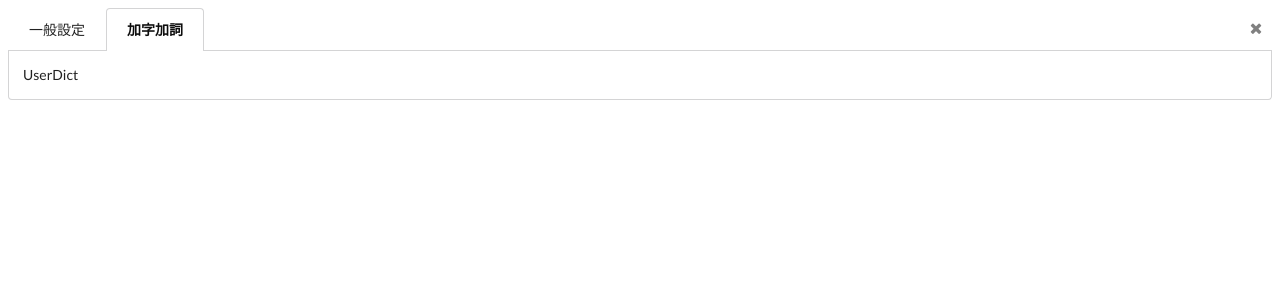
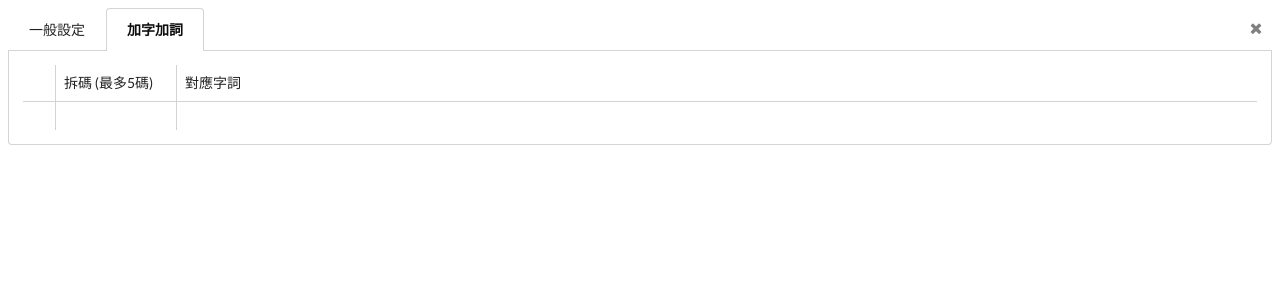
Before and after one commit to huybn5776/liu-online-ime, a React (Create React App) app: page /settings in a window 1280 px wide. Both pictures are taken after a click on the button "加字加詞". Shown: the top 300 px of the page. Built offline with nearby package versions, Linux system fonts and the light colour scheme.

Commit message:
feat: add userDict

```diff
--- a/src/components/SettingsPage/SettingsPage.tsx
+++ b/src/components/SettingsPage/SettingsPage.tsx
@@ -3,6 +3,7 @@ import React, { useState } from 'react';
 import { Link } from 'react-router-dom';
 
 import SettingTabContent from '../SettingTabContent/SettingTabContent';
+import UserDictSettings from '../UserDictSettings/UserDictSettings';
 import './SettingPage.scss';
 
 enum SettingTab {
@@ -23,7 +24,9 @@ const SettingsPage: React.FC = () => {
         </Link>
       </div>
       <SettingTabContent active={activeTab === SettingTab.general}>General</SettingTabContent>
-      <SettingTabContent active={activeTab === SettingTab.userDict}>UserDict</SettingTabContent>
+      <SettingTabContent active={activeTab === SettingTab.userDict}>
+        <UserDictSettings />
+      </SettingTabContent>
     </div>
   );
 
--- /dev/null
+++ b/src/components/UserDictSettings/UserDictSettings.scss
@@ -0,0 +1,39 @@
+.UserDictSettings {
+  display: grid;
+  grid-gap: 1px;
+  grid-template-columns: 32px 120px auto;
+  background-color: lightgray;
+}
+
+.user-dict-grid-header {
+  width: 100%;
+  height: 100%;
+  margin: 0;
+  padding: 8px;
+  background: white;
+}
+
+.user-dict-delete-button-container {
+  width: 100%;
+  height: 100%;
+  background-color: white;
+}
+
+.user-dict-delete-button {
+  width: 100%;
+  height: 100%;
+  margin: auto;
+  color: gray;
+  background-color: transparent;
+  border: 0;
+  cursor: pointer;
+
+  &:hover {
+    color: black;
+  }
+}
+
+.user-dict-input {
+  padding: 6px 8px;
+  border: 0;
+}
--- /dev/null
+++ b/src/components/UserDictSettings/UserDictSettings.tsx
@@ -0,0 +1,146 @@
+import React, { useEffect, useRef, useState } from 'react';
+
+import * as R from 'ramda';
+
+import { CharMapping } from '../../interfaces/char-mapping';
+import { getUserDictFromLocalStorage, saveUserDictToLocalStorage } from '../../services/char-mapping-service';
+import './UserDictSettings.scss';
+import { getCounter } from '../../utils/counter-utils';
+
+interface ColDefine<T> {
+  field: keyof T;
+}
+
+const UserDictSettings: React.FC = () => {
+  const [nextId] = useState(() => getCounter(0).next);
+
+  const [userDict, setUserDict] = useState<CharMapping[]>(() => {
+    return R.pipe(
+      getUserDictFromLocalStorage,
+      R.defaultTo([]),
+      R.append({ code: '', char: '' } as CharMapping),
+      R.map(({ char, code }) => ({ id: nextId(), char, code })),
+    )();
+  });
+  const [focusIndex, setFocusIndex] = useState(-1);
+
+  const inputRefList = useRef<(HTMLInputElement | null)[]>([]);
+
+  useEffect(() => {
+    saveUserDictToLocalStorage(userDict);
+  }, [userDict]);
+
+  return (
+    <div className="UserDictSettings">
+      <p className="user-dict-grid-header" />
+      <p className="user-dict-grid-header">拆碼 (最多5碼)</p>
+      <p className="user-dict-grid-header">對應字詞</p>
+      {renderRows(userDict, [{ field: 'code' }, { field: 'char' }])}
+    </div>
+  );
+
+  function renderRows(charMappings: CharMapping[], colDefines: ColDefine<CharMapping>[]): JSX.Element[] {
+    return charMappings.map((charMapping, rowIndex) => (
+      <React.Fragment key={charMapping.id}>
+        {renderDeleteButton(charMapping)}
+        {colDefines.map((colDefine, colIndex) => {
+          const cellIndex = getIndexOfCell(rowIndex, colIndex);
+
+          return (
+            <input
+              className="user-dict-input"
+              type="text"
+              key={charMapping.id + colDefine.field}
+              value={charMapping[colDefine.field]}
+              tabIndex={cellIndex}
+              onChange={(event) => onUserDictRowChange(rowIndex, { [colDefine.field]: event.target.value })}
+              onKeyDown={(event) => onUserDictInputKeyDown(event, charMapping, rowIndex)}
+              onFocus={() => setFocusIndex(cellIndex)}
+              ref={(input) => {
+                inputRefList.current[cellIndex] = input;
+                if (input && focusIndex === cellIndex) {
+                  input.focus();
+                }
+              }}
+            />
+          );
+        })}
+      </React.Fragment>
+    ));
+  }
+
+  function renderDeleteButton(charMapping: CharMapping): JSX.Element {
+    return (
+      <div className="user-dict-delete-button-container">
+        {charMapping.char || charMapping.code ? (
+          <button className="user-dict-delete-button" type="button" onClick={() => deleteCharMapping(charMapping)}>
+            <i className="trash alternate outline icon" />
+          </button>
+        ) : null}
+      </div>
+    );
+  }
+
+  function deleteCharMapping(charMapping: CharMapping): void {
+    setUserDict(R.reject(R.equals(charMapping), userDict));
+  }
+
+  function onUserDictRowChange(index: number, charMappingChanges: Partial<CharMapping>): void {
+    const newUserDict = [...userDict];
+    const charMapping = { ...userDict[index], ...charMappingChanges } as CharMapping;
+    newUserDict[index] = charMapping;
+    setUserDict(newUserDict);
+
+    const isFocusOnLastRow = focusIndex >= getIndexOfCell(userDict.length - 1, 0);
+    if ((charMapping.char || charMapping.code) && isFocusOnLastRow) {
+      setUserDict([...newUserDict, { id: nextId(), code: '', char: '' }]);
+    }
+  }
+
+  function onUserDictInputKeyDown(
+    event: React.KeyboardEvent<HTMLInputElement>,
+    charMapping: CharMapping,
+    index: number,
+  ): void {
+    if (event.key === 'Enter') {
+      handleEnterKey(event, charMapping, index);
+    } else if (event.key === 'Backspace') {
+      handleBackspaceKey(event, charMapping, index);
+    }
+  }
+
+  function handleEnterKey(event: React.KeyboardEvent<HTMLInputElement>, charMapping: CharMapping, index: number): void {
+    setFocusIndex(focusIndex + 1);
+
+    const isFocusOnLastCell = focusIndex === getIndexOfCell(userDict.length - 1, 1);
+    if (isFocusOnLastCell && userDict[index].code && userDict[index].char) {
+      const newUserDict = [...userDict, { id: nextId(), code: '', char: '' }];
+      setUserDict(newUserDict);
+    }
+    event.preventDefault();
+  }
+
+  function handleBackspaceKey(
+    event: React.KeyboardEvent<HTMLInputElement>,
+    charMapping: CharMapping,
+    index: number,
+  ): void {
+    if (!event.metaKey && !event.ctrlKey) {
+      return;
+    }
+
+    const newUserDict = [...userDict.slice(0, index), ...userDict.slice(index + 1)];
+    setUserDict(newUserDict);
+
+    const nextFocusCellIndex = getIndexOfCell(index - 1, 0);
+    inputRefList.current?.[nextFocusCellIndex]?.focus();
+    event.preventDefault();
+  }
+
+  function getIndexOfCell(rowNumber: number, colNumber: number): number {
+    const colCount = 2;
+    return rowNumber * colCount + colNumber;
+  }
+};
+
+export default UserDictSettings;
--- a/src/interfaces/char-mapping.ts
+++ b/src/interfaces/char-mapping.ts
@@ -1,4 +1,5 @@
 export interface CharMapping {
+  id?: number;
   code: string;
   char: string;
 }
--- /dev/null
+++ b/src/utils/counter-utils.ts
@@ -0,0 +1,10 @@
+export function getCounter(initialValue = 0): { current: () => number; next: () => number } {
+  let current = initialValue;
+  return {
+    current: () => current,
+    next: () => {
+      current += 1;
+      return current;
+    },
+  };
+}
```
